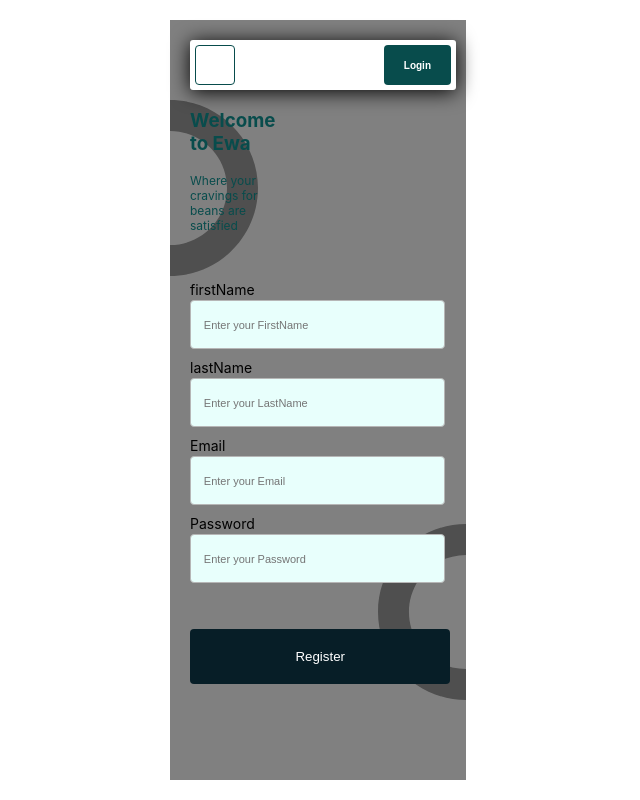
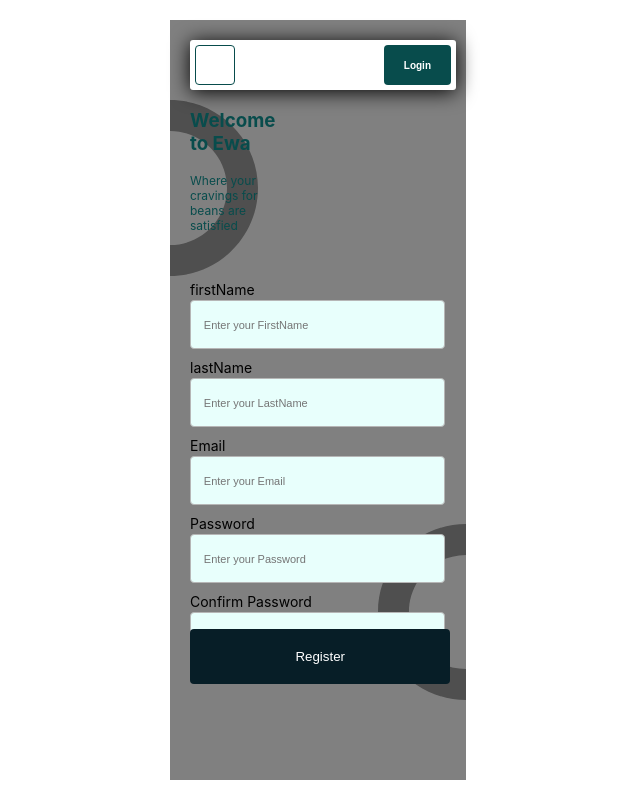
Before and after one commit to Oziichukwu/workingWithReact, a React (Create React App) app: page / in a window 1280 px wide. Both pictures are taken after a click on the button "REGISTER". Shown: the whole page, without its empty margins (322-962 px from the left). Built offline with nearby package versions, Linux system fonts and the light colour scheme.

Commit message:
ewa app updated

```diff
--- a/src/ewa/component/auth/register/Register.js
+++ b/src/ewa/component/auth/register/Register.js
@@ -9,11 +9,26 @@
 
     let {setState} = props
 
+    let initialData = {
+        firstName : "" , lastName : "" , email:"", password :"" , confirmPassword : ""
+    }
+
+
+    const [inputData, setInputData] = useState(initialData)
+
+    function handleInput(e){
+        let data = {
+            ...inputData, [e.target.name]: e.target.value
+        }
+        setInputData(data)
+    }
+
     const inputField = [
-        {label :"firstName",  placeholder :"Enter your FirstName"},
-        {label :"lastName",  placeholder :"Enter your LastName"},
-        {label :"Email",  placeholder :"Enter your Email"},
-        {label :"Password",  placeholder :"Enter your Password"},
+        {name: "firstName",label :"firstName",  placeholder :"Enter your FirstName"},
+        {name: "lastName", label :"lastName",  placeholder :"Enter your LastName"},
+        {name: "email", label :"Email",  placeholder :"Enter your Email"},
+        {name: "password", label :"Password",  placeholder :"Enter your Password"},
+        {name: "confirmPassword", label :"Confirm Password",  placeholder :"Confirm your Password"},
 ]
     return (
         <div className="register_container">
@@ -34,7 +49,8 @@
                  for beans are satisfied</p>
             </div>
                 <div className="form_container">
-                {inputField.map((field,index)=><Input key={index} field={field}/>)}
+                {inputField.map((field,index)=>
+                    <Input onChange={handleInput} key={index} field={field}/>)}
                 </div>
                 <Button name="Register"/>
                 <img className="bottom_circle" src={image} alt="circlebackgroundbottom"/>
```
